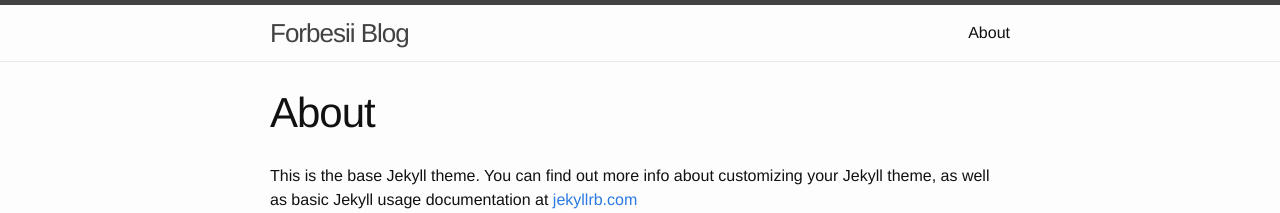
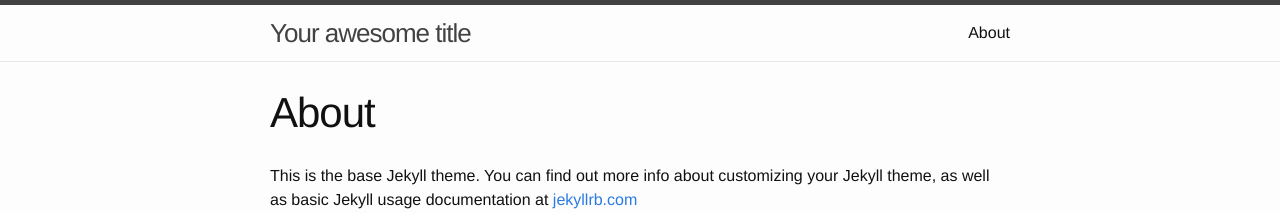
Before and after one commit to simon-gray/simon-gray.github.io, a Jekyll site: the page built from about.md, in a window 1280 px wide. Shown: the top 213 px of the page. Built offline with Jekyll 4.4.1, drawn with Linux system fonts in a browser that asks for light colours.

Commit message:
Update _config.yml

```diff
--- a/_config.yml
+++ b/_config.yml
@@ -1,12 +1,44 @@
-# Site settings
-title: Forbesii Blog
-email: simon.gray@forbesii.com
+title: Your awesome title
+email: your-email@domain.com
 description: > # this means to ignore newlines until "baseurl:"
   Write an awesome description for your new site here. You can edit this
   line in _config.yml. It will appear in your document head meta (for
   Google search results) and in your feed.xml site description.
-baseurl: "/blog" # the subpath of your site, e.g. /blog/
-url: "https://simon-gray.github.io" # the base hostname & protocol for your site
+
+baseurl: "" # the subpath of your site, e.g. /blog
+
+url: "https://simon-gray.github.io/" # the base hostname & protocol for your site
+
+twitter_username: jekyllrb
+github_username:  jekyll
+
 # Build settings
 markdown: kramdown
-permalink: /:year/:title:output_ext
+
+collections:
+  episodes:
+    output: true
+  seasons:
+    output: true
+  characters:
+    output: true
+
+defaults:
+  - scope:
+      path: ""
+      type: "episodes"
+    values:
+      layout: "episode"
+  - scope:
+      path: ""
+      type: "characters"
+    values:
+      layout: "character"
+  - scope:
+      path: ""
+      type: "seasons"
+    values:
+      layout: "season"
+
+gems:
+  - octopress-paginate
```
